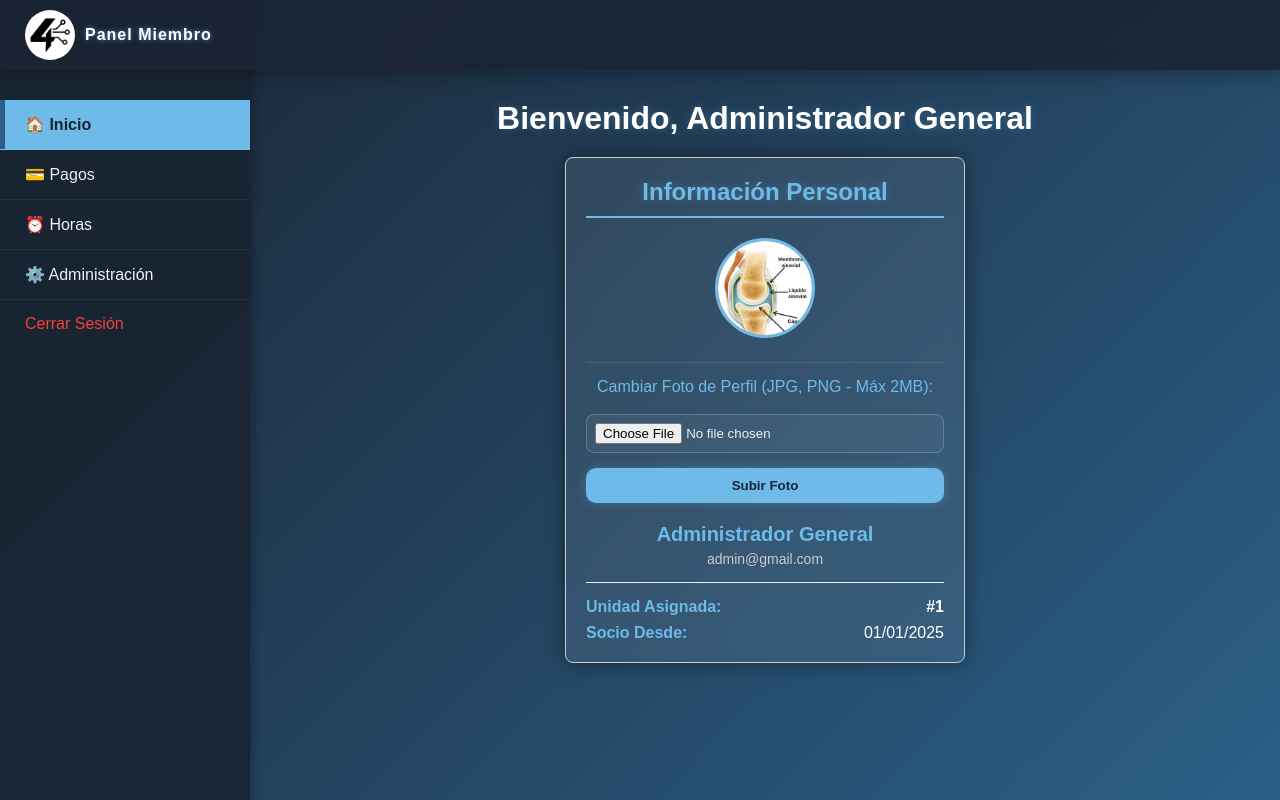
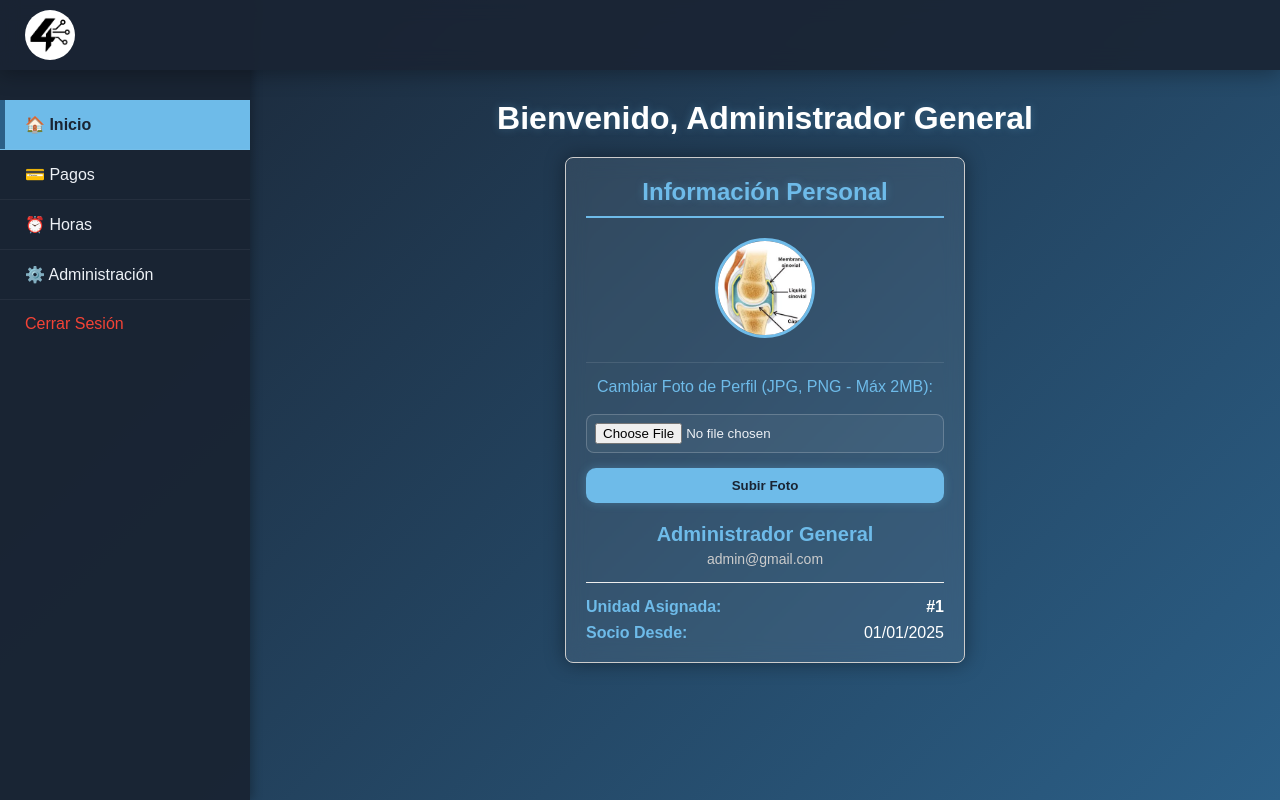
Before and after one commit to Fourtechk/Programacion, a PHP site: page /pagos.php in a window 1280 px wide. Run offline with PHP 8.4, Linux system fonts and the light colour scheme; the visitor is signed in with stand-in values (Sample User, id 1); data comes from the database, SQL or seed files in the repository.

Commit message:
arreglos

```diff
--- a/Proyecto2daentrega/htdocs/pagos.php
+++ b/Proyecto2daentrega/htdocs/pagos.php
@@ -577,7 +577,6 @@
   <header>
     <div class="header-logo-container">
         <img src="logo.jpeg" alt="Logo Cooperativa" class="header-logo">
-        <span class="header-title">Panel Miembro</span>
     </div>
     </header>
    <div class="sidebar">
@@ -585,14 +584,16 @@
         <li class="activa-menu" data-target="seccion-inicio">🏠 Inicio</li>
         <li data-target="seccion-pagos">💳 Pagos</li>
         <li data-target="seccion-horas">⏰ Horas</li>
+
         <?php if (!empty($user) && $user['admin'] == 1): ?>
             <li data-target="seccion-admin">⚙️ Administración</li>
+        <?php endif; ?>
+
         <form method="post" action="logout.php" class="logout-form">
             <button type="submit" class="logout-btn">
                 Cerrar Sesión
             </button>
         </form>
-            <?php endif; ?>
     </ul>
 </div>
 
```
Lines whose indentation alone changed are shown as unchanged.
